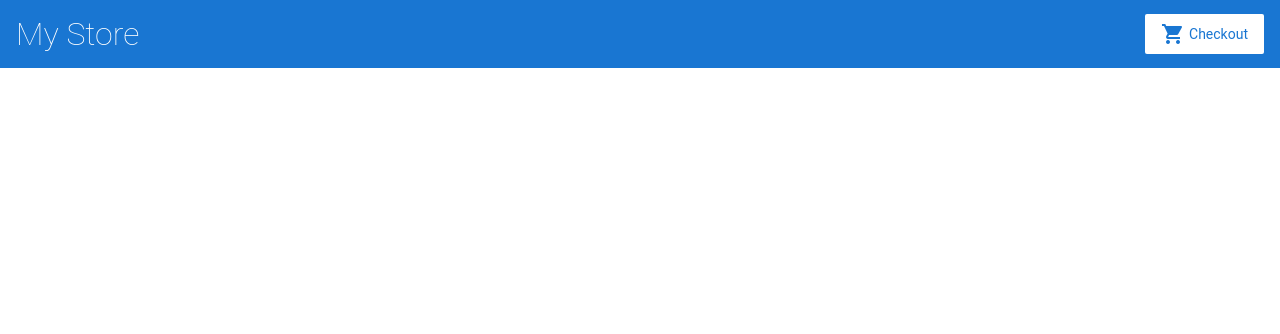
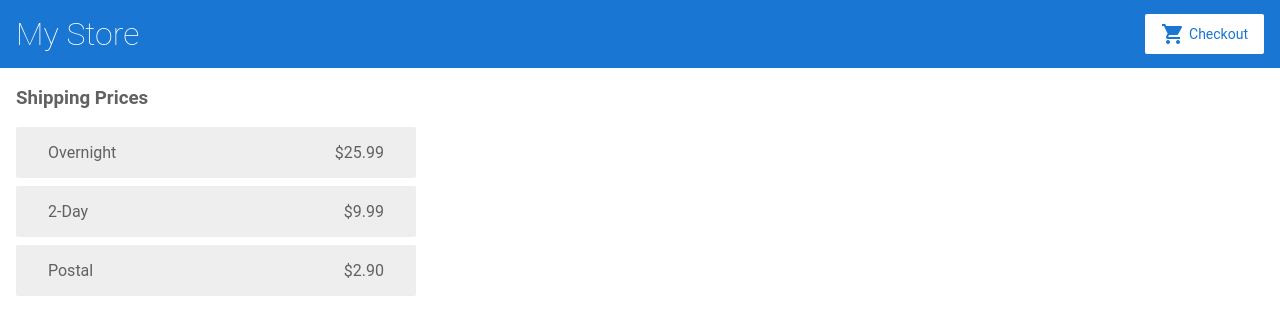
Before and after one commit to KevinDial626/ET-720-20201030, an Angular app: page /shipping in a window 1280 px wide. Before the commit this address led to /. Shown: the top 334 px of the page. Built offline with nearby package versions, Linux system fonts and the light colour scheme.

Commit message:
managing data complete

```diff
--- a/src/app/cart.service.ts
+++ b/src/app/cart.service.ts
@@ -1,4 +1,6 @@
 import { Injectable } from '@angular/core';
+import { HttpClient } from '@angular/common/http';
+
 
 @Injectable()
 export class CartService {
@@ -16,6 +18,12 @@
     this.items = [];
     return this.items;
   }
-  constructor() { }
+
+  getShippingPrices() {
+    return this.http.get('/assets/shipping.json');
+  }
+  constructor(
+    private http: HttpClient
+  ) { }
 
 }
--- /dev/null
+++ b/src/app/cart/cart.component.html
@@ -0,0 +1,10 @@
+<h3>Cart</h3>
+
+<p>
+  <a routerLink="/shipping">Shipping Prices</a>
+</p>
+
+<div class="cart-item" *ngFor="let item of items">
+  <span>{{ item.name }}</span>
+  <span>{{ item.price | currency }}</span>
+</div>
--- /dev/null
+++ b/src/app/cart/cart.component.ts
@@ -0,0 +1,22 @@
+import { Component, OnInit } from '@angular/core';
+
+import { CartService } from '../cart.service';
+
+@Component({
+  selector: 'app-cart',
+  templateUrl: './cart.component.html',
+  styleUrls: ['./cart.component.css']
+})
+export class CartComponent implements OnInit {
+  items;
+
+
+  constructor(
+    private cartService: CartService
+  ) { }
+
+  ngOnInit() {
+    this.items = this.cartService.getItems();
+  }
+
+}
--- /dev/null
+++ b/src/app/shipping/shipping.component.html
@@ -0,0 +1,6 @@
+<h3>Shipping Prices</h3>
+
+<div class="shipping-item" *ngFor="let shipping of shippingCosts | async">
+  <span>{{ shipping.type }}</span>
+  <span>{{ shipping.price | currency }}</span>
+</div>
--- /dev/null
+++ b/src/app/shipping/shipping.component.ts
@@ -0,0 +1,21 @@
+import { Component, OnInit } from '@angular/core';
+import { CartService } from '../cart.service';
+
+@Component({
+  selector: 'app-shipping',
+  templateUrl: './shipping.component.html',
+  styleUrls: ['./shipping.component.css']
+})
+export class ShippingComponent implements OnInit {
+
+  shippingCosts;
+
+  constructor(
+    private cartService: CartService
+  ) { }
+
+  ngOnInit() {
+    this.shippingCosts = this.cartService.getShippingPrices();
+  }
+
+}
--- a/src/app/top-bar/top-bar.component.html
+++ b/src/app/top-bar/top-bar.component.html
@@ -2,7 +2,9 @@
   <h1>My Store</h1>
 </a>
 
-<a class="button fancy-button"><i class="material-icons">shopping_cart</i>Checkout</a>
+<a routerLink="/cart" class="button fancy-button">
+  <i class="material-icons">shopping_cart</i>Checkout
+</a>
 
 <!--
 Copyright Google LLC. All Rights Reserved.
--- a/src/assets/shipping.json
+++ b/src/assets/shipping.json
@@ -9,6 +9,6 @@
   },
   {
     "type": "Postal",
-    "price": 2.99
+    "price": 2.9
   }
 ]
```
Also changed, not shown: src/app/app.module.ts (+9 -1 lines), src/app/cart/cart.component.css (added), src/app/shipping/shipping.component.css (added).
